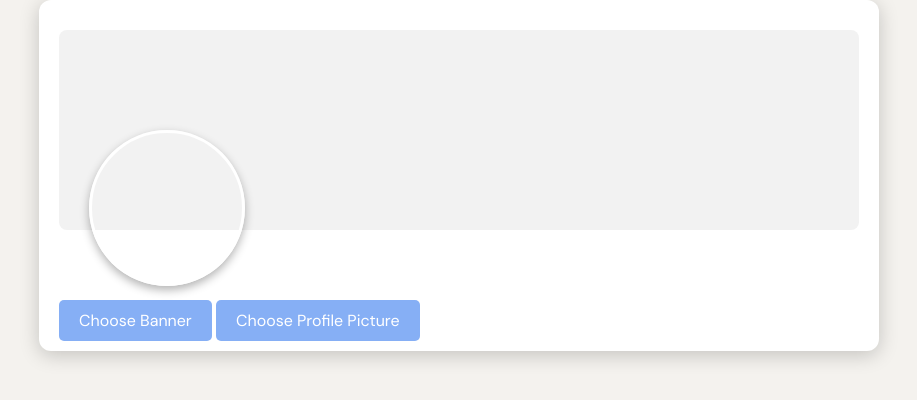
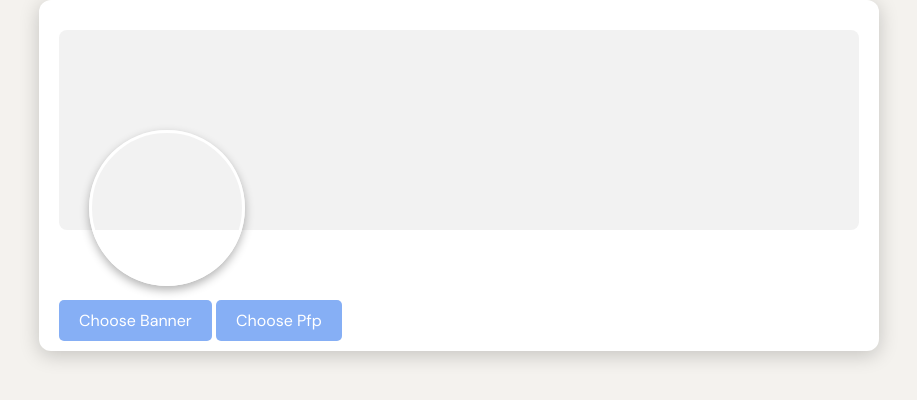
Before and after one commit to BMCHACKS/linkedinbannertester, a plain HTML site: page index.html in a window 1280 px wide. Shown: the part 286-686 px from the top of the page, without its empty margins (181-1098 px from the left). Drawn offline with Linux system fonts and the light colour scheme.

Commit message:
Update index.html

```diff
--- a/index.html
+++ b/index.html
@@ -31,7 +31,7 @@
         <label for="bannerInput">Choose Banner</label>
         <input type="file" id="bannerInput" accept="image/*">
 
-        <label for="pfpInput">Choose Profile Picture</label>
+        <label for="pfpInput">Choose Pfp</label>
         <input type="file" id="pfpInput" accept="image/*">
     </div>
     <script src="script.js"></script>
```
